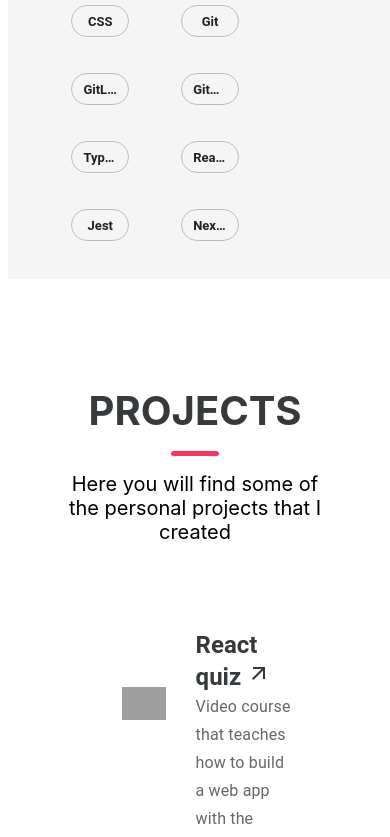
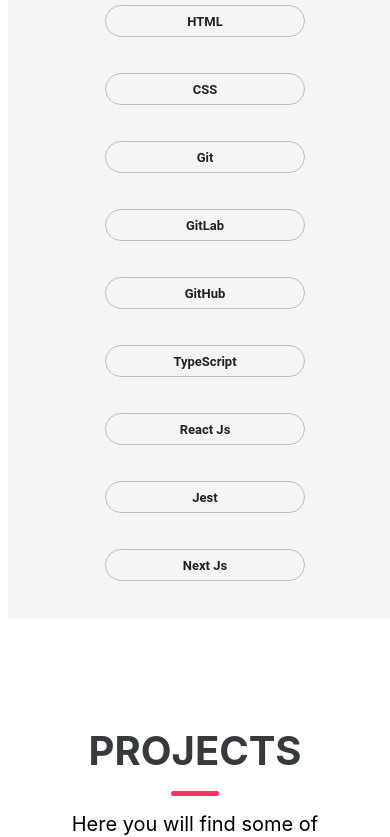
Before and after one commit to sheilavp96/portafolio-2023, a React (Vite) app: page / in a window 390 px wide. Shown: the part 1800-2637 px from the top of the page. Built offline with nearby package versions, Linux system fonts and the light colour scheme; grey boxes are pictures that could not be loaded.

Commit message:
ftr: responsive de las redes sociales

```diff
--- a/src/components/about/styles.module.css
+++ b/src/components/about/styles.module.css
@@ -109,3 +109,19 @@ h3 {
     width: 80%;
   }
 }
+@media screen and (max-width: 514px) {
+  .container_skill li {
+    width: 45%;
+  }
+}
+@media screen and (max-width: 440px) {
+  .container_skill li {
+    width: 48%;
+  }
+}
+@media screen and (max-width: 400px) {
+  .container_skill li {
+    width: auto;
+    margin: auto;
+  }
+}
--- a/src/components/projects/ProjectInfo.jsx
+++ b/src/components/projects/ProjectInfo.jsx
@@ -1,8 +1,18 @@
-import { CardMedia, Chip, Stack, Typography } from "@mui/material";
+import { CardMedia, Chip, Stack, Typography, createTheme } from "@mui/material";
 import ArrowOutwardIcon from "@mui/icons-material/ArrowOutward";
 import { projectList } from "./utils/list";
 import styles from "./styles.module.css";
-
+const theme = createTheme({
+  breakpoints: {
+    values: {
+      xs: 0,
+      sm: 600,
+      md: 700,
+      lg: 1200,
+      xl: 1536,
+    },
+  },
+});
 export const ProjectInfo = () => {
   console.log(projectList);
   return (
@@ -17,6 +27,10 @@ export const ProjectInfo = () => {
                 height: 140,
                 objectFit: "contain",
                 borderRadius: "5px",
+                [theme.breakpoints.down("sm")]: {
+                  height: 200,
+                  width: "60%",
+                },
               }}
               alt="Live from space album cover"
               image={project.img}
--- a/src/components/projects/styles.module.css
+++ b/src/components/projects/styles.module.css
@@ -79,3 +79,23 @@
   padding: 0px 30px;
   margin-bottom: 10px;
 }
+@media screen and (max-width: 1169px) {
+  .container-project {
+    width: 70%;
+  }
+}
+@media screen and (max-width: 900px) {
+  .container-project {
+    width: 90%;
+  }
+}
+@media screen and (max-width: 600px) {
+  .card {
+    flex-direction: column;
+    height: auto;
+  }
+  .card-text {
+    margin-top: 20px;
+    height: auto;
+  }
+}
--- a/src/components/social/SocialMedia.jsx
+++ b/src/components/social/SocialMedia.jsx
@@ -1,12 +1,18 @@
 import styles from "./styles.module.css";
 import github from "../../assets/github.png";
 import linkedin from "../../assets/linkedin.png";
-import { Fab } from "@mui/material";
+import { Fab, createTheme } from "@mui/material";
 import NavigationIcon from "@mui/icons-material/Navigation";
 import { animateScroll as scroll } from "react-scroll";
 
-// import arrow from "../../assets/right-arrow.svg";
-
+const theme = createTheme({
+  breakpoints: {
+    values: {
+      xs: 0,
+      sm: 500,
+    },
+  },
+});
 export default function SocialMedia() {
   return (
     <div className={styles["section-social"]}>
@@ -31,42 +37,17 @@ export default function SocialMedia() {
             <img className={styles["img-g"]} src={linkedin} />
           </figure>
         </a>
-        <Fab variant="extended">
+        <Fab
+          variant="extended"
+          sx={{
+            [theme.breakpoints.down("sm")]: {
+              width: "35px",
+            },
+          }}
+        >
           <NavigationIcon onClick={() => scroll.scrollToTop()} />
         </Fab>
       </div>
     </div>
   );
 }
-{
-  /* <div className="social-media">
-        <a
-          className="social"
-          href="https://github.com/sheilavp96"
-          target="_blank"
-          rel="noreferrer"
-        >
-          <figure className="fig icon-git">
-            <img className="github-icon img-g" src={github} />
-          </figure>
-        </a>
-        <a
-          className="social"
-          href="https://www.linkedin.com/in/sheilavp96/"
-          target="_blank"
-          rel="noreferrer"
-        >
-          <figure className="fig icon-lin">
-            <img className="link-icon img-g" src={linkedin} />
-          </figure>
-        </a>
-        {/* <img
-          src={arrow}
-          alt="arrow"
-          className="up"
-          onClick={() => scroll.scrollToTop()}
-        /> */
-}
-{
-  /* </div> */
-}
--- a/src/components/social/styles.module.css
+++ b/src/components/social/styles.module.css
@@ -29,3 +29,8 @@
   cursor: pointer;
   padding: 5px;
 }
+@media screen and (max-width: 500px) {
+  .section-social {
+    width: 40px;
+  }
+}
```
